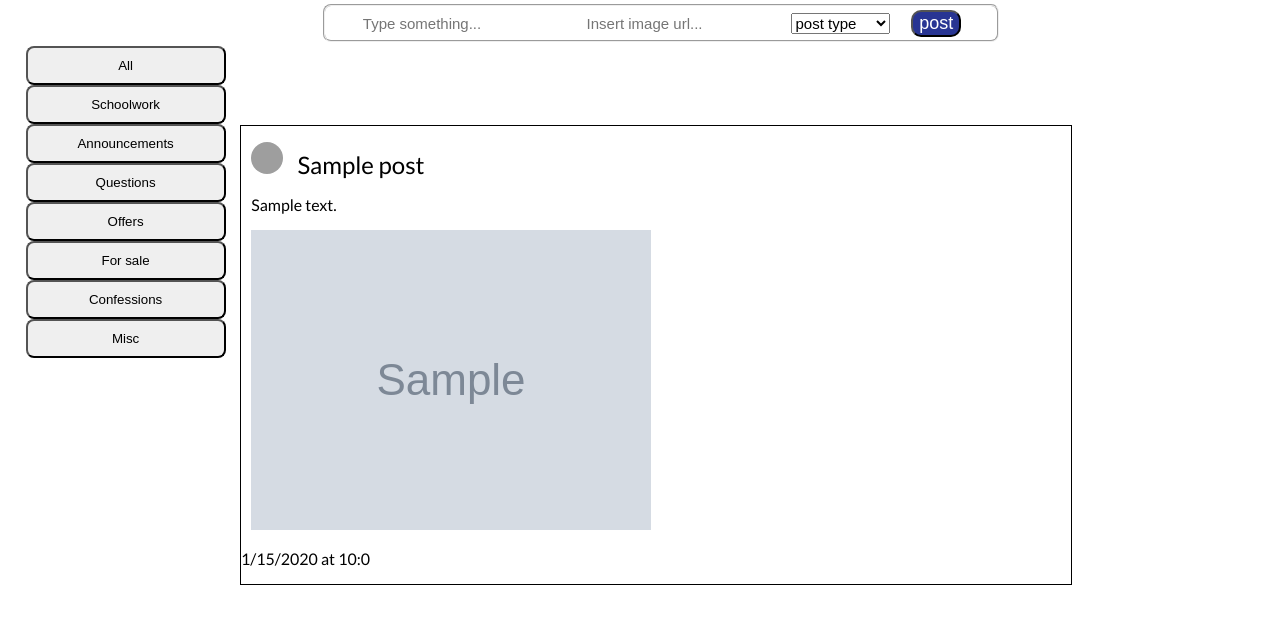
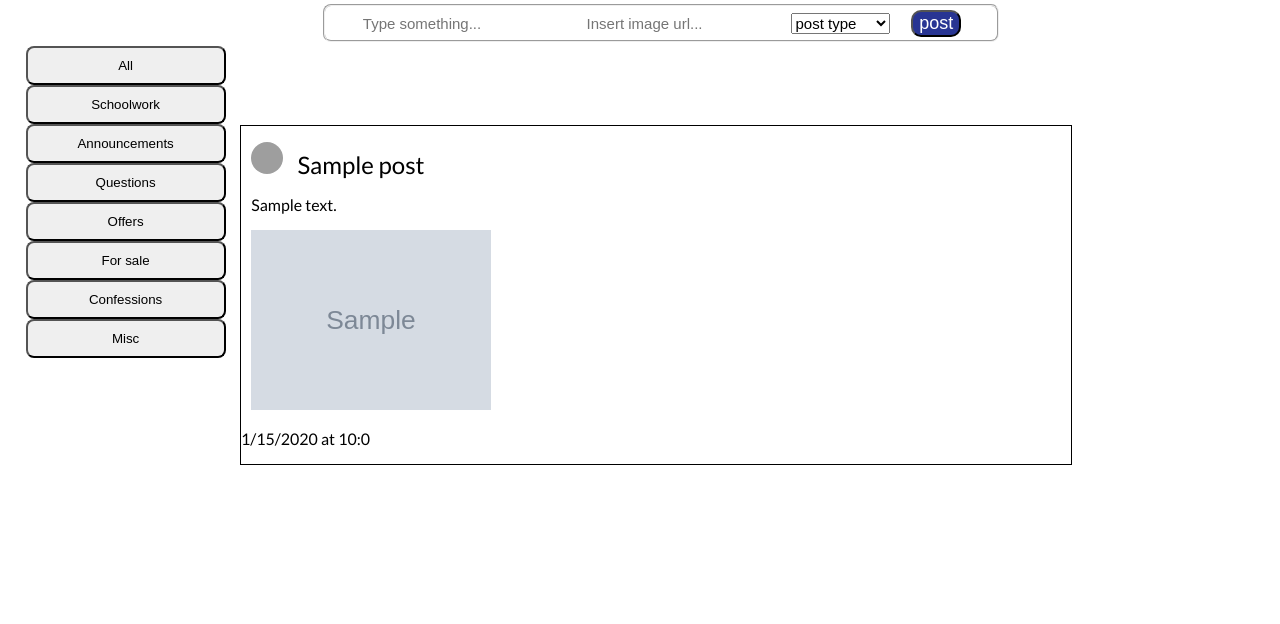
Before and after one commit to rrrliu/campus-social-network, a Python web app: template templates/index.html in a window 1280 px wide. Shown: the part 124-748 px from the top of the page. Run offline with Jinja, Linux system fonts and the light colour scheme; the template is opened without the code that fills it: most values are stand-ins (such as "Sample title", 1, 10 or a date in 2020); grey boxes marked "Sample" are stand-in pictures; some libraries are stand-ins or nearby versions; some web fonts are replaced; grey boxes are pictures that could not be loaded.

Commit message:
Fixed the image size and added spaces between posts

```diff
--- a/stylesheets/style.css
+++ b/stylesheets/style.css
@@ -210,3 +210,7 @@ div.show {
 .filterDiv {
   display: none;
 }
+
+img.post_image {
+  width: 240px;
+}
--- a/templates/index.html
+++ b/templates/index.html
@@ -97,13 +97,15 @@
             </span>
           </p>
           <p>{{ post.text }}</p>
-          <img src="{{ post.img_url }}" alt="">
+          <img class="post_image" src="{{ post.img_url }}" alt="">
           <!-- <p>{{ post.type }}</p> -->
           <p>
             {{ post.timestamp.month }}/{{ post.timestamp.day }}/{{ post.timestamp.year}} at
             {{ post.timestamp.hour }}:{{post.timestamp.minute}}
           </p>
         </div>
+        <br>
+        <br>
       {% endfor %}
     </div>
 
```
